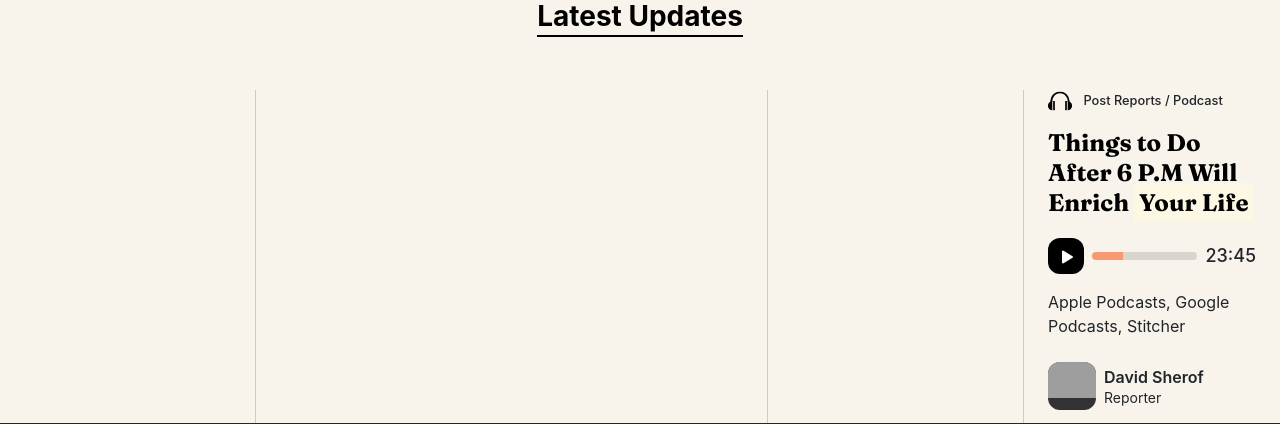
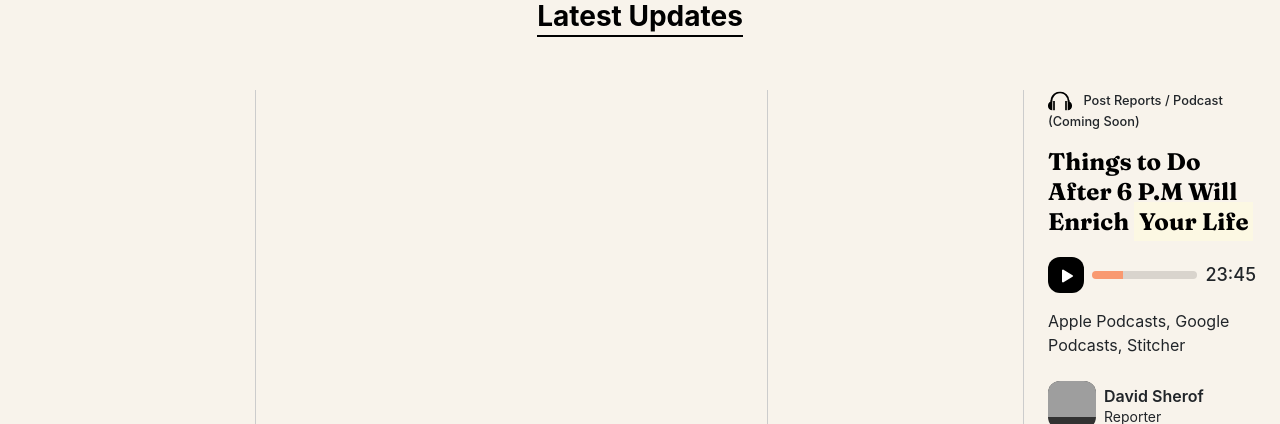
Before and after one commit to lufefe/allcrypto, a Django app: page / in a window 1280 px wide. Shown: the part 172-596 px from the top of the page. Run offline with Django 4.2, Linux system fonts and the light colour scheme; data that the repository does not hold is empty; some libraries are stand-ins or nearby versions; grey boxes are pictures that could not be loaded.

Commit message:
article update bug fixed

```diff
--- a/news/templates/news/articles_list.html
+++ b/news/templates/news/articles_list.html
@@ -137,10 +137,10 @@
 </g>
 </g>
 </svg>
-				<span>Post Reports / Podcast</span>
+				<span>Post Reports / Podcast (Coming Soon)</span>
 			</small>
 			<h2 class="article-title article-title--medium">
-				<a href="#" class="article-link">Things to Do After 6 P.M Will Enrich <mark class="mark mark--tertiary">Your Life</mark></a>
+				Things to Do After 6 P.M Will Enrich <mark class="mark mark--tertiary">Your Life</mark>
 			</h2>
 			<div class="article-podcast-player">
 				<button class="podcast-play-button">
```
Also changed, not shown: news/BackgroundClass.py (+23 -21 lines), requirements.txt (added, +11 -0 lines), 1 other file.
